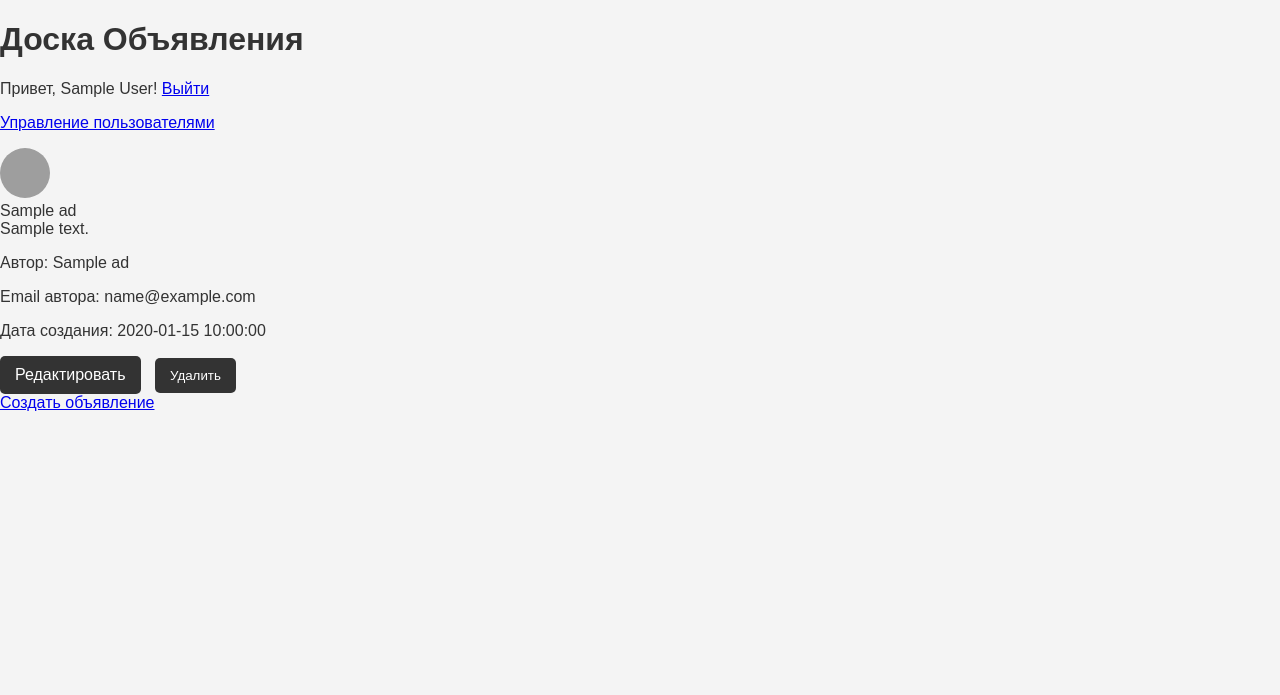
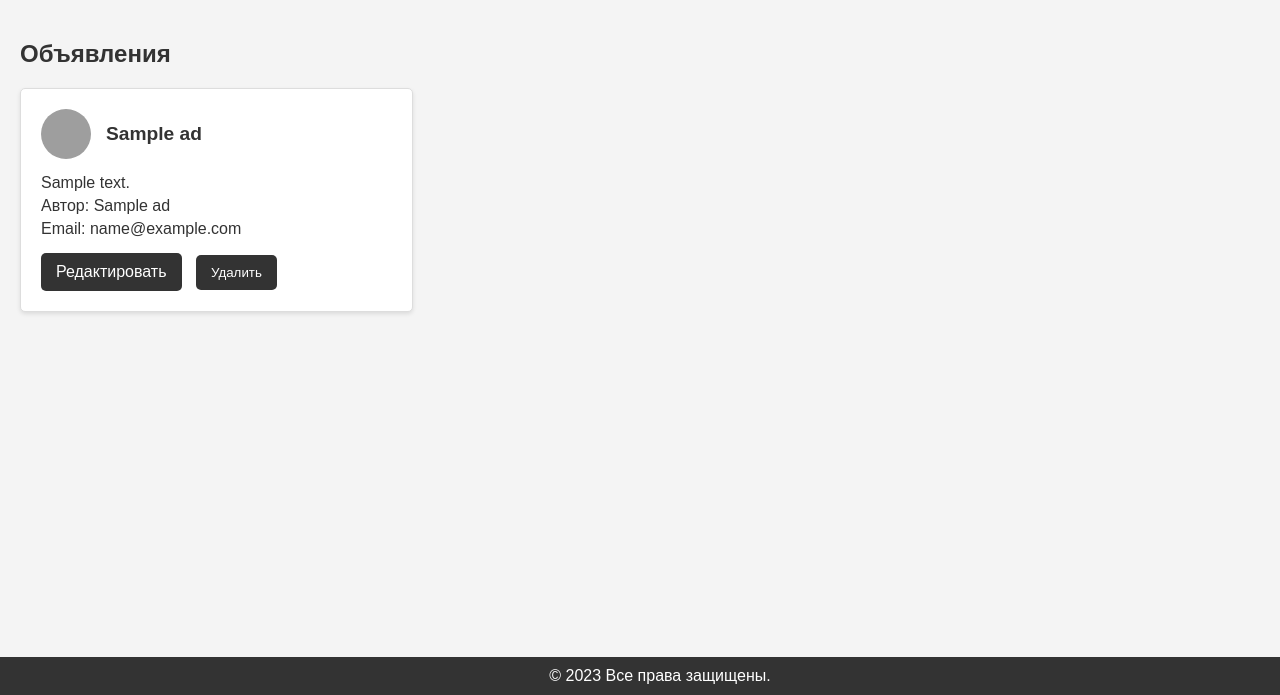
Before and after one commit to rinarocketswife/RGZ, a Flask app: template templates/index.html in a window 1280 px wide. Shown: the part 105-800 px from the top of the page. Run offline with Flask 3, Linux system fonts and the light colour scheme; the visitor is signed in with stand-in values (Sample User, id 1); the template is opened without the code that fills it: most values are stand-ins (such as "Sample title", 1, 10 or a date in 2020); grey boxes are pictures that could not be loaded.

```diff
--- a/templates/index.html
+++ b/templates/index.html
@@ -27,62 +27,42 @@
         </nav>
     </header>
 
-    <body>
-    <h1>Доска Объявления</h1>
-
-    <!-- Панель авторизации -->
-    <div class="auth-panel">
-        {% if session.user_id %}
-            <p>Привет, {{ session.user_name }}! <a href="{{ url_for('logout') }}">Выйти</a></p>
-            {% if session.role == 'admin' %}
-                <p><a href="{{ url_for('admin_users') }}">Управление пользователями</a></p>
-            {% endif %}
-        {% else %}
-            <p>
-                <a href="{{ url_for('login') }}">Войти</a> |
-                <a href="{{ url_for('register') }}">Зарегистрироваться</a>
-            </p>
-        {% endif %}
-    </div>
-
-    <!-- Список объявлений -->
+    <main>
+        <h2>Объявления</h2>
+        <div class="ads-container">
             {% for ad in ads %}
-        <div class="ad-container">
-            <!-- Аватар пользователя -->
+                <div class="ad">
+                    <div class="ad-header">
                         {% if ad.author_avatar %}
                             <img src="{{ url_for('static', filename=ad.author_avatar.replace('static/', '')) }}" alt="Аватар автора" class="ad-avatar">
                         {% else %}
                             <img src="{{ url_for('static', filename='uploads/default_avatar.png') }}" alt="Аватар по умолчанию" class="ad-avatar">
                         {% endif %}
-
-            <div class="ad-content">
-                <div class="ad-title">{{ ad.title }}</div>
-                <div class="ad-text">{{ ad.text }}</div>
+                        <h3>{{ ad.title }}</h3>
+                    </div>
+                    <p>{{ ad.text }}</p>
                     {% if ad.image %}
                         <img src="{{ url_for('static', filename=ad.image.replace('static/', '')) }}" alt="Фото объявления" class="ad-image">
                     {% endif %}
-                <div class="ad-info">
                     <p>Автор: {{ ad.author_name }}</p>
-                    {% if session.user_id %}
-                        <p>Email автора: {{ ad.author_email }}</p>
+                    {% if ad.author_email %}
+                        <p>Email: {{ ad.author_email }}</p>
                     {% endif %}
-                    <p>Дата создания: {{ ad.created_at }}</p>
-                </div>
-                {% if session.user_id == ad.author_id or session.role == 'admin' %}
+                    {% if session.user_id and (session.user_id == ad.author_id or is_admin()) %}
                         <div class="ad-actions">
                             <a href="{{ url_for('edit_ad', ad_id=ad.id) }}">Редактировать</a>
-                        <form action="{{ url_for('delete_ad', ad_id=ad.id) }}" method="post" style="display:inline;">
+                            <form action="{{ url_for('delete_ad', ad_id=ad.id) }}" method="POST" style="display:inline;">
                                 <button type="submit">Удалить</button>
                             </form>
                         </div>
                     {% endif %}
                 </div>
+            {% endfor %}
         </div>
-    {% endfor %}
+    </main>
 
-    <!-- Кнопка создания объявления -->
-    {% if session.user_id %}
-        <a href="{{ url_for('create_ad') }}">Создать объявление</a>
-    {% endif %}
+    <footer>
+        <p>&copy; 2023 Все права защищены.</p>
+    </footer>
 </body>
 </html>
```
Lines whose indentation alone changed are shown as unchanged.
